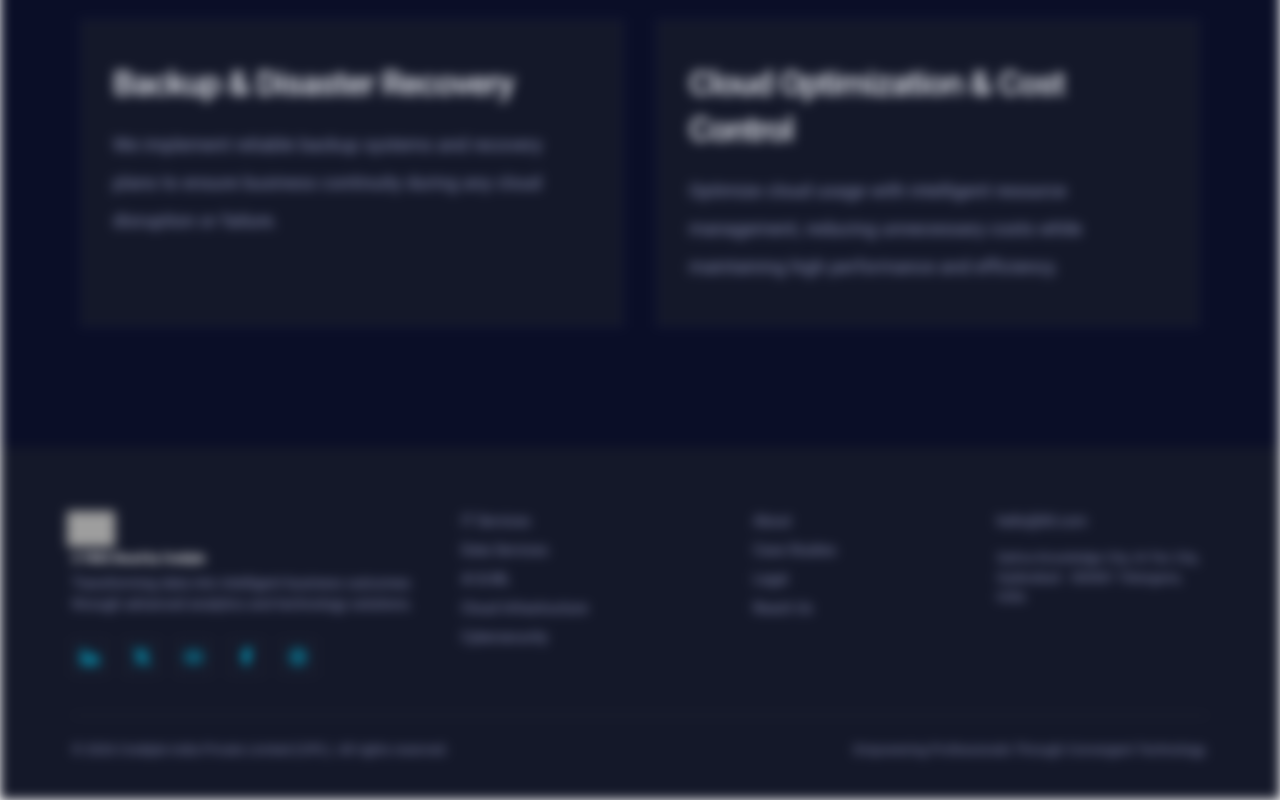
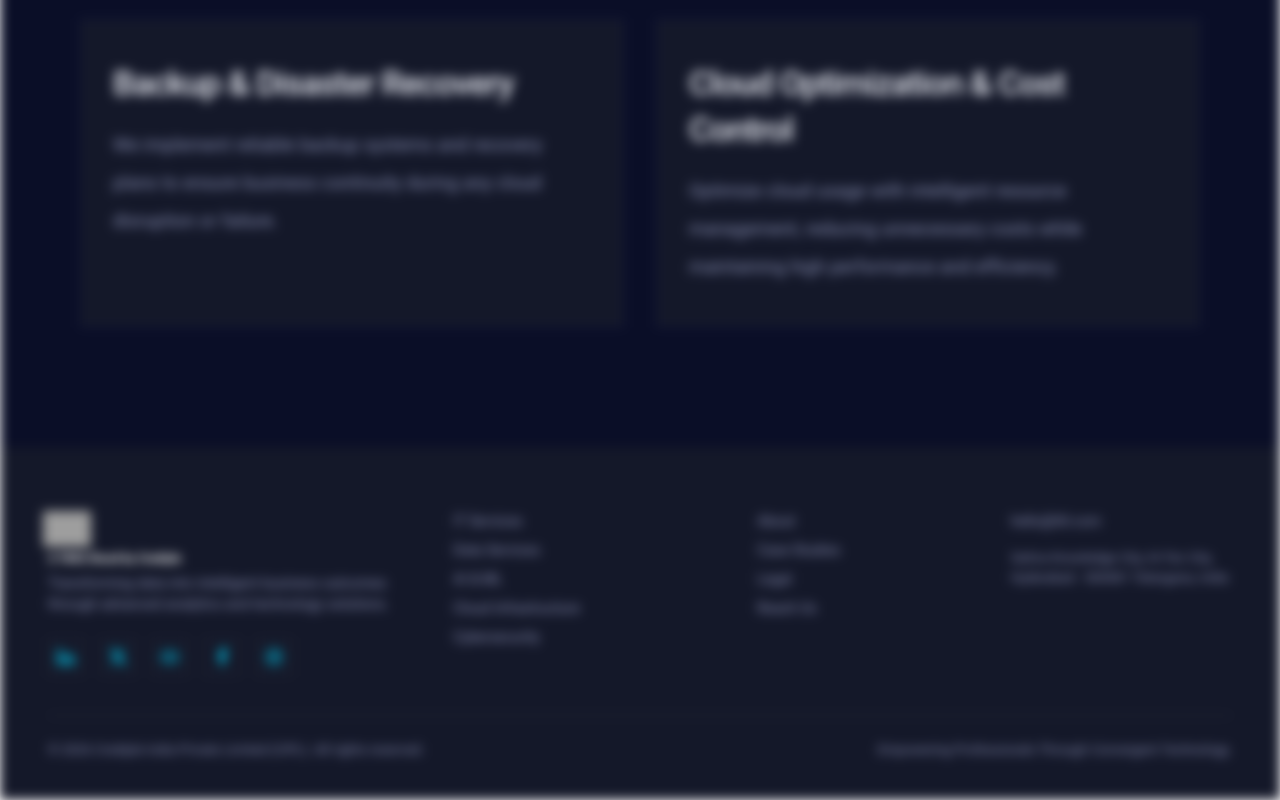
Before and after one commit to YashwanthVenaganti/itil, a React (Vite) app: page /cybersecurity in a window 1280 px wide. Shown: the part 4187-4987 px from the top of the page. Built offline with nearby package versions, Linux system fonts and the light colour scheme; grey boxes are pictures that could not be loaded.

Commit message:
53th commit

```diff
--- a/src/Components/Footer/Footer.jsx
+++ b/src/Components/Footer/Footer.jsx
@@ -59,10 +59,10 @@ export default function Footer() {
         pt: { xs: 6, md: 8 },
         pb: { xs: 4, md: 5 },
         fontFamily: "Jost, sans-serif",
-        paddingX: { xs: 1, md: 3 },
+        paddingX: { xs: 1, md: 1 },
       }}
     >
-      <Container maxWidth={false} sx={{ px: { xs: 3, md: 6 } }}>
+      <Container maxWidth={false} sx={{ px: { xs: 3, md: 5 } }}>
         <Grid container spacing={4}>
           {/* LEFT */}
           <Grid size={{ xs: 12, md: 4 }}>
```
